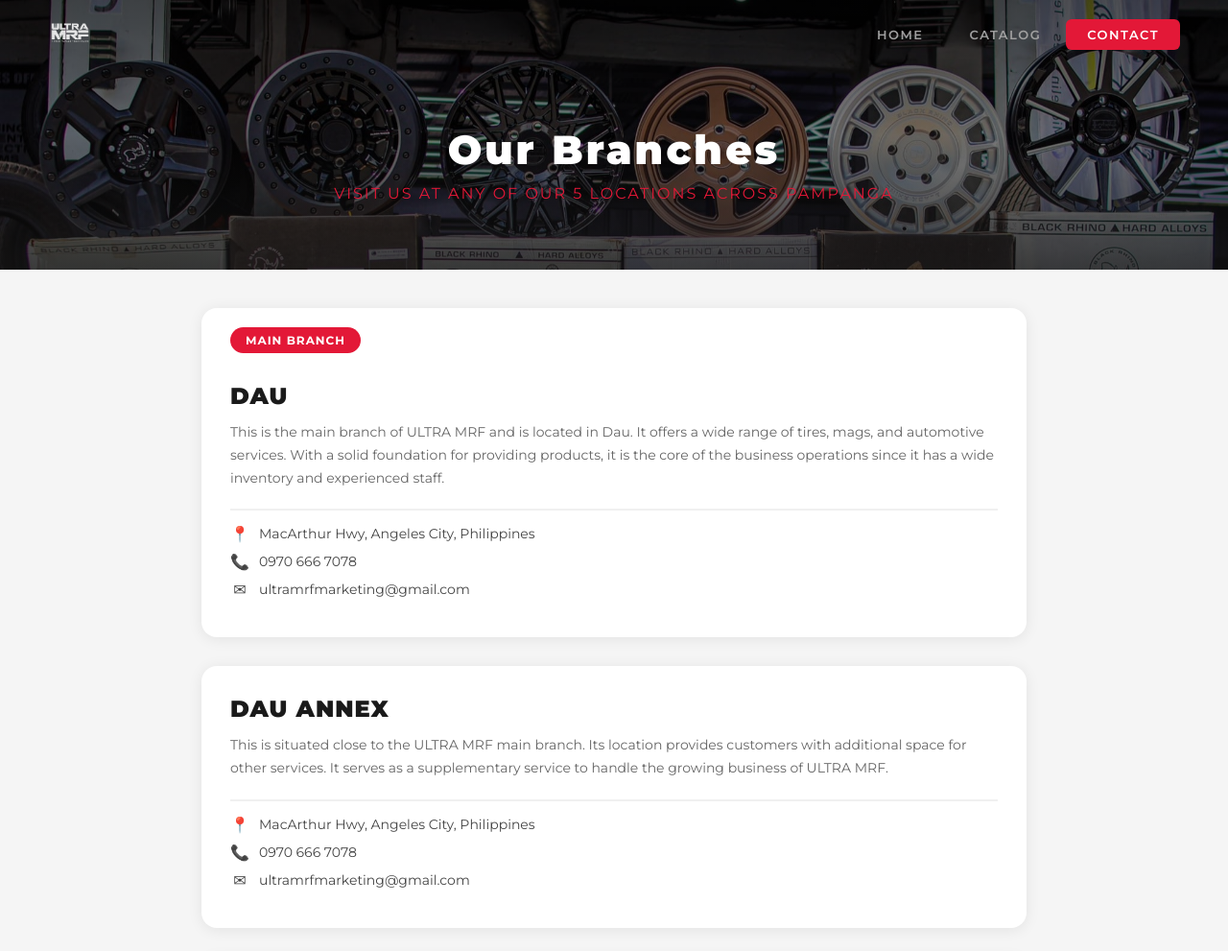
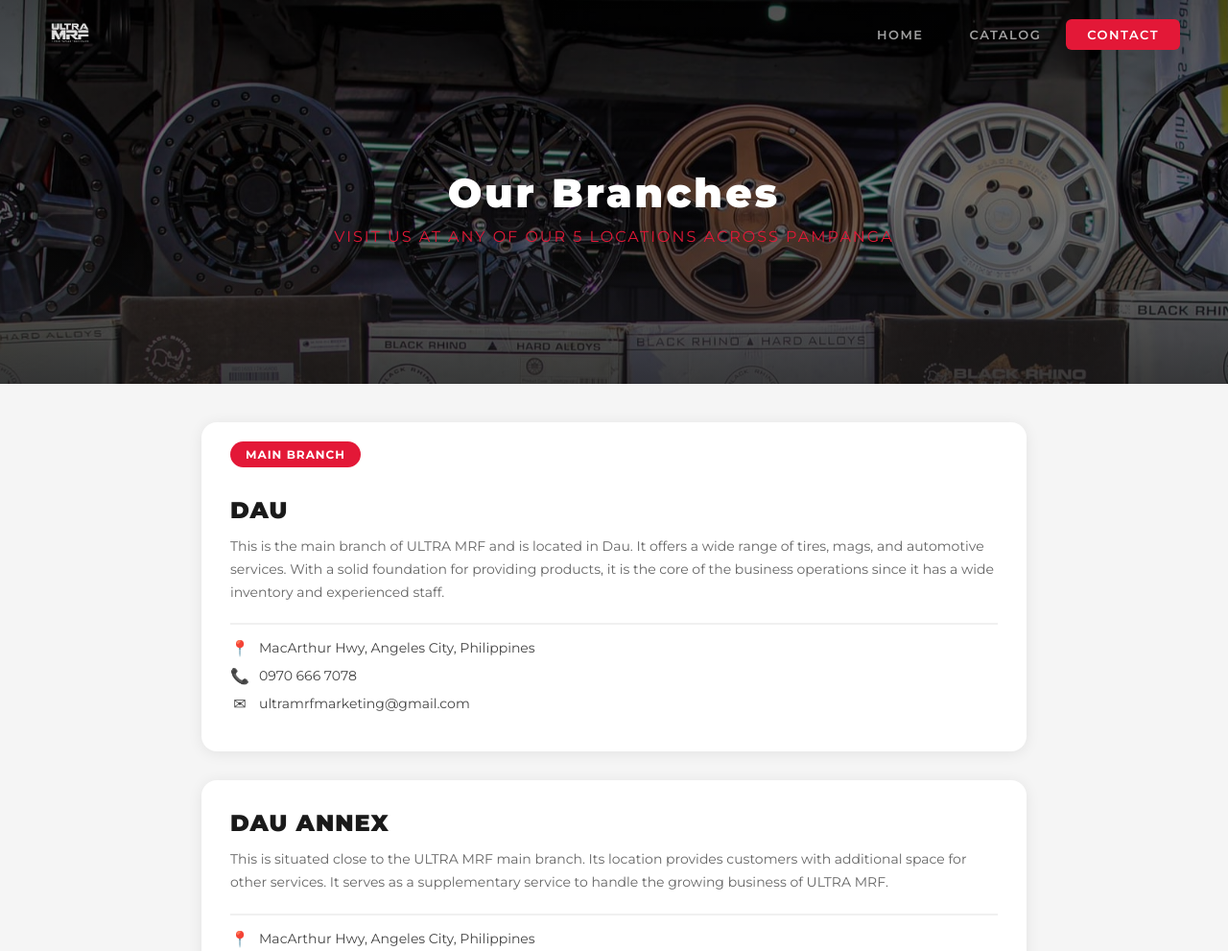
Before and after one commit to brentfranciscodev/ULTRAMRF_ADDBASE, a website: page contacts.html in a window 1280 px wide. Shown: the top 991 px of the page at 96% size. Drawn offline with Linux system fonts and the light colour scheme.

Commit message:
fix(ui): apply UI/UX audit improvements across all pages
- Fix footer text contrast (tagline #999, nav links #aaa, copyright #888) for WCAG AA compliance
- Add focus-visible keyboard indicators (red outline) on nav links, search button, and submit button
- Add intermediate breakpoint (1024px) for smoother hero tagline font-size scaling
- Fix about section mobile overflow: hide year badge, resize brand badge
- Update products.html page header to match mrf2.jpg hero style used site-wide
- Increase contact form submit button padding to meet 44px minimum touch target
- Hide search results section until a search is triggered
- Add aria-live="polite" + role="status" to contact form success message for screen readers
- Extend contact form success message display from 6s to 10s

```diff
--- a/contacts.html
+++ b/contacts.html
@@ -202,7 +202,7 @@
             <textarea id="formMessage" name="message" rows="5" placeholder="Write your message here..." required></textarea>
           </div>
           <button type="submit" class="submit-btn">Send Message</button>
-          <div class="success-message" id="successMessage">
+          <div class="success-message" id="successMessage" role="status" aria-live="polite">
             <svg width="18" height="18" viewBox="0 0 24 24" fill="none" stroke="currentColor" stroke-width="2.5"><polyline points="20 6 9 17 4 12"/></svg>
             Thank you! We'll get back to you shortly.
           </div>
@@ -282,7 +282,7 @@
         const successMsg = document.getElementById('successMessage');
         successMsg.classList.add('visible');
         this.reset();
-        setTimeout(() => successMsg.classList.remove('visible'), 6000);
+        setTimeout(() => successMsg.classList.remove('visible'), 10000);
       });
     </script>
   </body>
--- a/css/catalog.css
+++ b/css/catalog.css
@@ -84,6 +84,17 @@
   background-color: #E31837;
 }
 
+nav ul li a:focus-visible {
+  outline: 2px solid #E31837;
+  outline-offset: 2px;
+  color: #ffffff;
+}
+
+.search-bar button:focus-visible {
+  outline: 2px solid #E31837;
+  outline-offset: 3px;
+}
+
 .hamburger {
   display: none;
   flex-direction: column;
@@ -124,7 +135,12 @@
   background-image: url('../public/images/mrf2.jpg');
   background-size: cover;
   background-position: center;
-  padding: 130px 20px 70px;
+  min-height: 50vh;
+  display: flex;
+  flex-direction: column;
+  align-items: center;
+  justify-content: center;
+  padding: 90px 20px 60px;
   text-align: center;
   overflow: hidden;
 }
@@ -269,6 +285,7 @@
 
 /* ===== SEARCH RESULTS SECTION ===== */
 .search-results-section {
+  display: none;
   margin-bottom: 60px;
 }
 
@@ -602,7 +619,7 @@
 
 .footer-tagline {
   font-size: 13px;
-  color: #666;
+  color: #999;
   line-height: 1.5;
 }
 
@@ -623,7 +640,7 @@
 }
 
 .footer-nav a {
-  color: #777;
+  color: #aaa;
   text-decoration: none;
   font-size: 13px;
   font-weight: 500;
@@ -672,7 +689,7 @@
 
 .footer-bottom p {
   font-size: 12px;
-  color: #555;
+  color: #888;
   letter-spacing: 0.5px;
 }
 
--- a/css/contacts.css
+++ b/css/contacts.css
@@ -83,6 +83,17 @@
   background-color: #E31837;
 }
 
+nav ul li a:focus-visible {
+  outline: 2px solid #E31837;
+  outline-offset: 2px;
+  color: #ffffff;
+}
+
+.submit-btn:focus-visible {
+  outline: 2px solid #E31837;
+  outline-offset: 3px;
+}
+
 .hamburger {
   display: none;
   flex-direction: column;
@@ -123,7 +134,12 @@
   background-image: url('../public/images/mrf2.jpg');
   background-size: cover;
   background-position: center;
-  padding: 130px 20px 70px;
+  min-height: 50vh;
+  display: flex;
+  flex-direction: column;
+  align-items: center;
+  justify-content: center;
+  padding: 90px 20px 60px;
   text-align: center;
   overflow: hidden;
 }
@@ -345,7 +361,7 @@
   display: inline-flex;
   align-items: center;
   justify-content: center;
-  padding: 14px 38px;
+  padding: 15px 38px;
   background-color: #E31837;
   color: #ffffff;
   border: none;
@@ -421,7 +437,7 @@
 
 .footer-tagline {
   font-size: 13px;
-  color: #666;
+  color: #999;
   line-height: 1.5;
 }
 
@@ -442,7 +458,7 @@
 }
 
 .footer-nav a {
-  color: #777;
+  color: #aaa;
   text-decoration: none;
   font-size: 13px;
   font-weight: 500;
@@ -491,7 +507,7 @@
 
 .footer-bottom p {
   font-size: 12px;
-  color: #555;
+  color: #888;
   letter-spacing: 0.5px;
 }
 
--- a/css/products.css
+++ b/css/products.css
@@ -83,6 +83,12 @@
   background-color: #E31837;
 }
 
+nav ul li a:focus-visible {
+  outline: 2px solid #E31837;
+  outline-offset: 2px;
+  color: #ffffff;
+}
+
 .hamburger {
   display: none;
   flex-direction: column;
@@ -166,12 +172,36 @@
 /* ===== PAGE HEADER ===== */
 .page-header {
   margin-top: 0;
-  background: linear-gradient(135deg, #1a1a1a 0%, #333333 100%);
-  padding: 130px 20px 50px;
+  position: relative;
+  background-image: url('../public/images/mrf2.jpg');
+  background-size: cover;
+  background-position: center;
+  min-height: 50vh;
+  display: flex;
+  flex-direction: column;
+  align-items: center;
+  justify-content: center;
+  padding: 90px 20px 60px;
   text-align: center;
+  overflow: hidden;
+}
+
+.page-header::before {
+  content: '';
+  position: absolute;
+  inset: 0;
+  background: linear-gradient(
+    to bottom,
+    rgba(0, 0, 0, 0.68) 0%,
+    rgba(0, 0, 0, 0.52) 50%,
+    rgba(17, 17, 17, 0.82) 100%
+  );
+  z-index: 1;
 }
 
 .page-header h1 {
+  position: relative;
+  z-index: 2;
   color: #ffffff;
   font-size: 42px;
   font-weight: 900;
@@ -180,6 +210,8 @@
 }
 
 .page-header p {
+  position: relative;
+  z-index: 2;
   color: #E31837;
   font-size: 16px;
   font-weight: 400;
@@ -321,7 +353,7 @@
 
 .footer-tagline {
   font-size: 13px;
-  color: #666;
+  color: #999;
   line-height: 1.5;
 }
 
@@ -342,7 +374,7 @@
 }
 
 .footer-nav a {
-  color: #777;
+  color: #aaa;
   text-decoration: none;
   font-size: 13px;
   font-weight: 500;
@@ -391,7 +423,7 @@
 
 .footer-bottom p {
   font-size: 12px;
-  color: #555;
+  color: #888;
   letter-spacing: 0.5px;
 }
 
```
Also changed, not shown: catalog.html (+2 -1 lines), css/index.css (+32 -7 lines).
